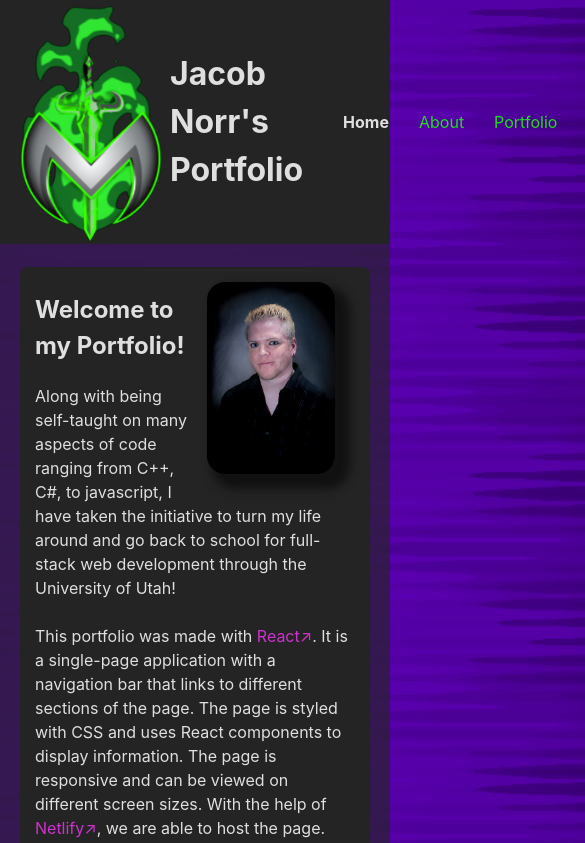
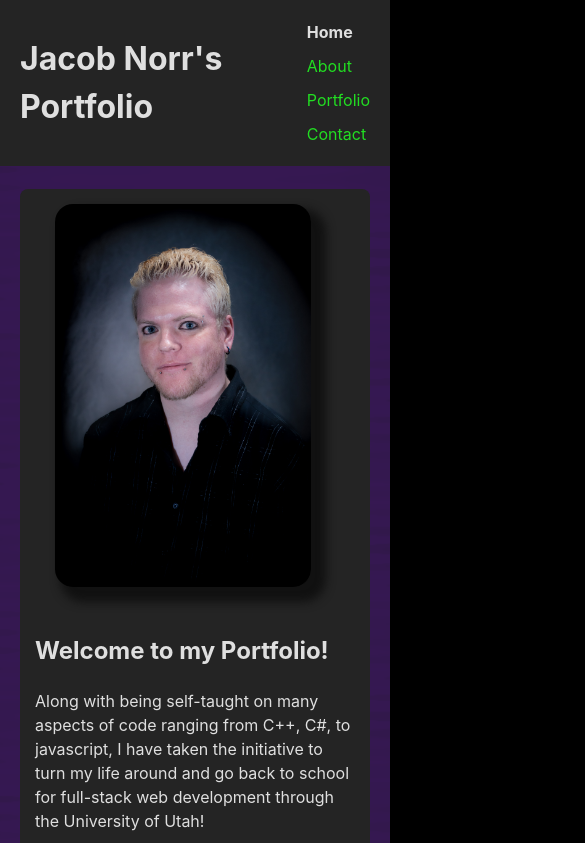
Before and after one commit to MagicInUse/Portfolio, a React (Vite) app: page / in a window 390 px wide. Shown: the top 843 px of the page, 585 px wide, since content can reach past the window. Built offline with nearby package versions, Linux system fonts and the light colour scheme.

Commit message:
re-arranged the portfolio page a bit and added a media query for mobile devices below 800px

```diff
--- a/src/assets/index.css
+++ b/src/assets/index.css
@@ -187,3 +187,52 @@ form button:hover {
   background-color: #118811;
   color: #fff;
 }
+
+@media (max-width: 800px) {
+  body {
+    flex-direction: column;
+  }
+
+  header {
+    background-image: none;
+    padding: 20px;
+  }
+
+  header h1 {
+    padding-left: 0;
+  }
+
+  footer {
+    padding: 10px;
+  }
+
+  nav ul,
+  footer ul {
+    flex-direction: column;
+    gap: 10px;
+  }
+
+  .headshot {
+    width: 80%;
+    float: none;
+  }
+
+  form section {
+    flex-direction: column;
+  }
+
+  form label {
+    text-align: left;
+    padding-right: 0;
+  }
+
+  form input,
+  form select,
+  form textarea {
+    flex: 1;
+  }
+
+  form button {
+    align-self: center;
+  }
+}
--- a/src/components/Project.jsx
+++ b/src/components/Project.jsx
@@ -1,8 +1,18 @@
-const Project = ({ projectName, imgPreview, altText, description, classes}) => {
+const Project = ({ projectName, imgPreview, altText, description }) => {
+  const handleImageClick = () => {
+      window.open(imgPreview, '_blank');
+  };
+
   return (
     <section>
       <h2>{projectName}</h2>
-        <img src={imgPreview} alt={altText} className="projectpreview"/>
+      <img
+        src={imgPreview}
+        alt={altText}
+        className="projectpreview"
+        onClick={handleImageClick}
+        style={{ cursor: 'pointer' }} // Change cursor to pointer to indicate it's clickable - throw an inline React style in there :P
+      />
       <p>{description}</p>
     </section>
   );
--- a/src/pages/Portfolio.jsx
+++ b/src/pages/Portfolio.jsx
@@ -28,6 +28,16 @@ const Portfolio = () => {
         }
         />
         <Project
+        projectName="Canvas & ESP32-CAM"
+        imgPreview={js2}
+        altText="A code snippet from an application"
+        description={
+          <>
+            A side project I started to learn more about the ESP32-CAM and how to use it with a Canvas element. Jaren is wanting to learn machine vision, so along with making the GUI, I'm also learning how to use the ESP32-CAM to take pictures and use a canvas to go over the RGBA values.
+          </>
+        }
+        />
+        <Project
         projectName="PCB / Placement Comparison Tool"
         imgPreview={js1}
         altText="A code snippet from an application"
@@ -37,16 +47,6 @@ const Portfolio = () => {
           </>
         }
         />
-        <Project
-        projectName="Canvas & ESP32-CAM"
-        imgPreview={js2}
-        altText="A code snippet from an application"
-        description={
-          <>
-            A side project I started to learn more about the ESP32-CAM and how to use it with a Canvas element. Jaren is wanting to learn machine vision, so along with making the GUI, I'm also learning how to use the ESP32-CAM to take pictures and use a canvas to go over the RGBA values.
-          </>
-        }
-        />
       </>
     );
   };
```
Lines whose indentation alone changed are shown as unchanged.
